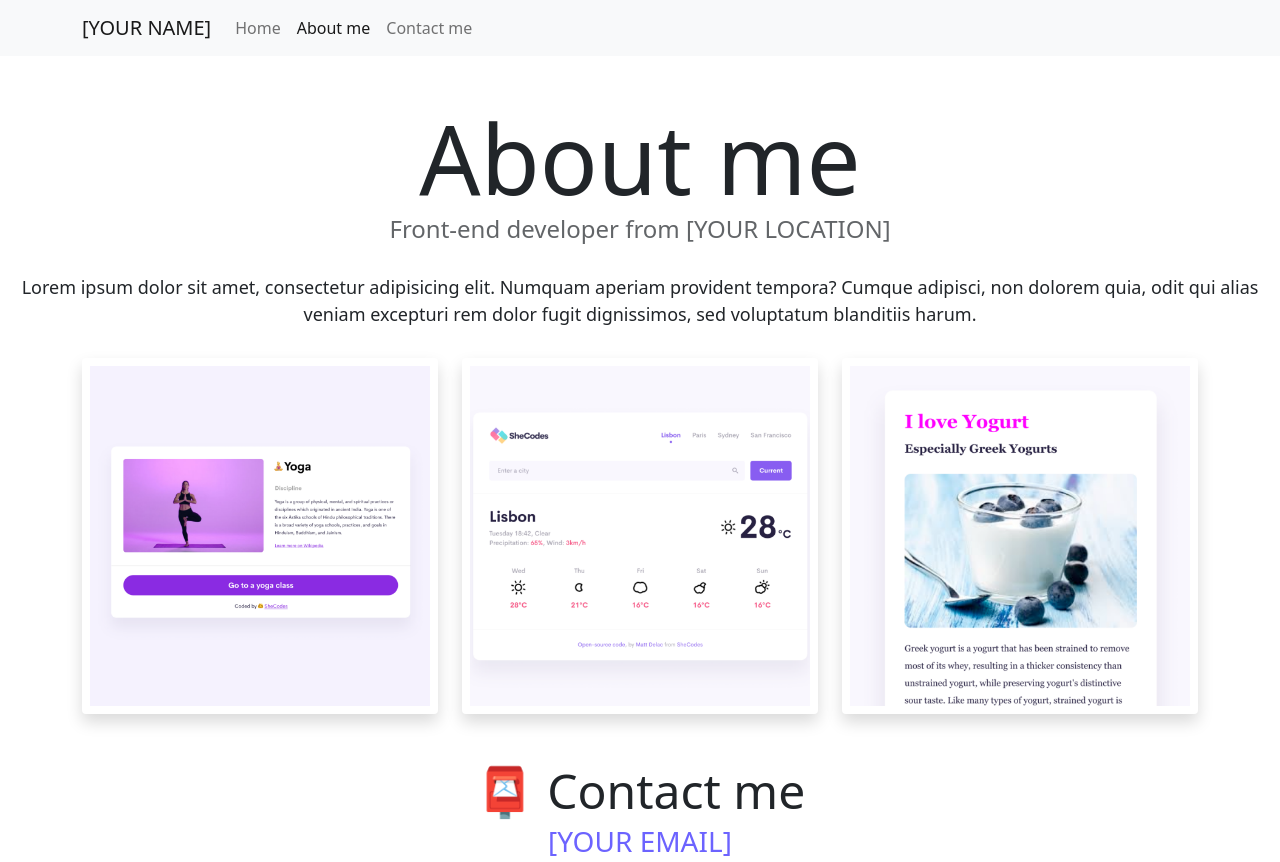
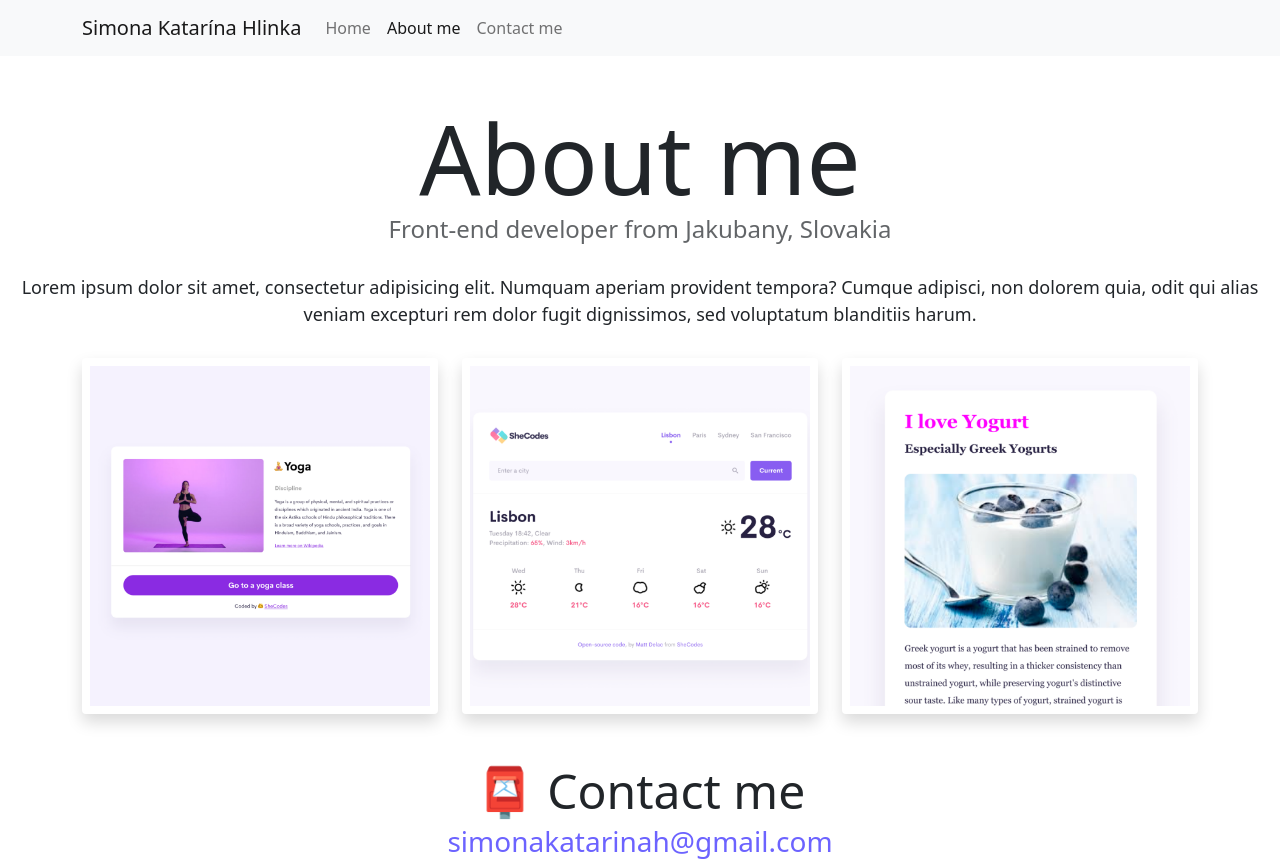
Before and after one commit to SimonaKatarina/Portfolio-homework-Simona, a plain HTML site: page about.html in a window 1280 px wide. Drawn offline with nearby package versions, Linux system fonts and the light colour scheme.

Commit message:
Added my information to personalize the page

```diff
--- a/about.html
+++ b/about.html
@@ -16,12 +16,12 @@
       crossorigin="anonymous"
     ></script>
     <link rel="stylesheet" href="style.css" />
-    <title>About [YOUR NAME]</title>
+    <title>Learn more about Simona Katarína Hlinka</title>
   </head>
   <body>
     <nav class="navbar navbar-expand-lg navbar-light bg-light fixed-top">
       <div class="container">
-        <a class="navbar-brand" href="index.html">[YOUR NAME]</a>
+        <a class="navbar-brand" href="index.html">Simona Katarína Hlinka</a>
         <button
           class="navbar-toggler"
           type="button"
@@ -49,7 +49,7 @@
       </div>
     </nav>
     <h1 class="text-center">About me</h1>
-    <h3 class="text-center">Front-end developer from [YOUR LOCATION]</h3>
+    <h3 class="text-center">Front-end developer from Jakubany, Slovakia</h3>
     <div class="about-paragraphs text-center">
       <p>
         Lorem ipsum dolor sit amet, consectetur adipisicing elit. Numquam
@@ -73,7 +73,9 @@
     </div>
     <div id="contact" class="mt-5">
       <h2 class="text-center">📮 Contact me</h2>
-      <a href="mailto:[YOUR EMAIL]" class="email-link"> [YOUR EMAIL] </a>
+      <a href="mailto:simonakatarinah@gmail.com" class="email-link">
+        simonakatarinah@gmail.com
+      </a>
     </div>
   </body>
 </html>
```
Also changed, not shown: index.html (+3 -3 lines), style.css (indentation only).
